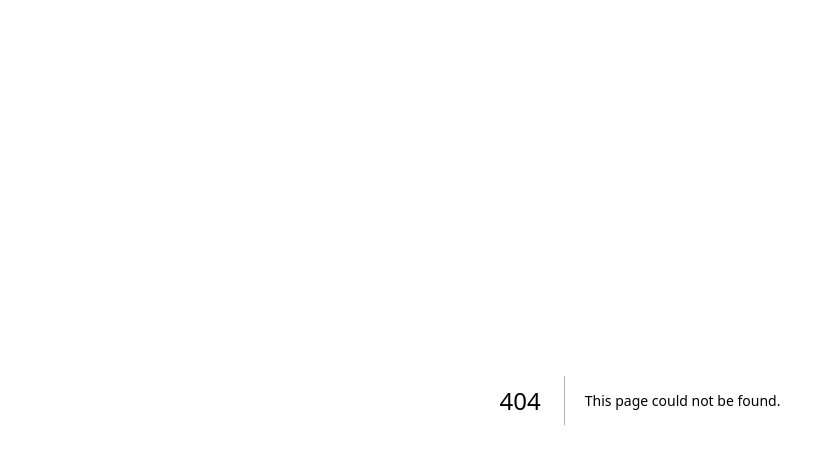
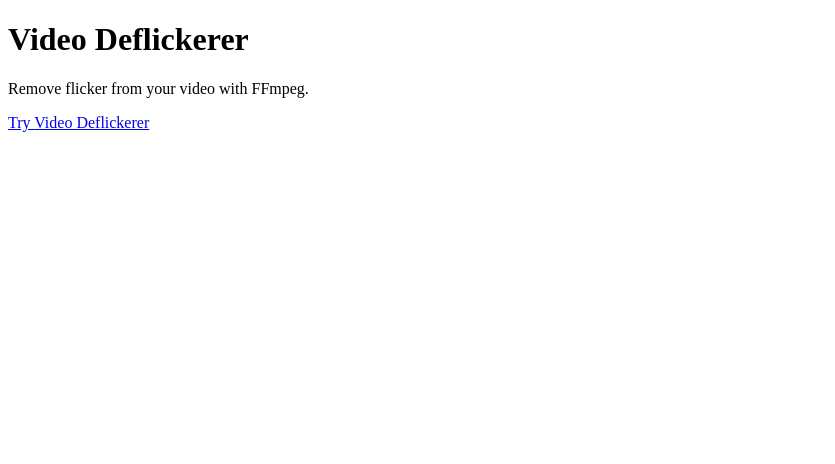
Before and after one commit to tmansmann0/sora-2-improver, a Next.js app: page /presets/video-deflickerer in a window 1280 px wide. Before the commit this address had no page. Shown: the top 464 px of the page, without its empty margins (0-835 px from the left). Built offline with nearby package versions, Linux system fonts and the light colour scheme.

Commit message:
Add dynamic preset page for dAdd dynamic preset page to show preset detailsisplaying presets

```diff
--- /dev/null
+++ b/pages/presets/[slug].js
@@ -0,0 +1,23 @@
+import { useRouter } from 'next/router';
+import Link from 'next/link';
+import presets from '../../presets.json';
+
+export default function PresetPage() {
+  const router = useRouter();
+  const { slug } = router.query;
+  const preset = presets.find((p) => p.slug === slug);
+
+  if (!preset) {
+    return <div>Preset not found</div>;
+  }
+
+  return (
+    <div>
+      <h1>{preset.title}</h1>
+      <p>{preset.description}</p>
+      <Link href={`/upload?p=${preset.slug}`}>
+        Try {preset.title}
+      </Link>
+    </div>
+  );
+}
```
